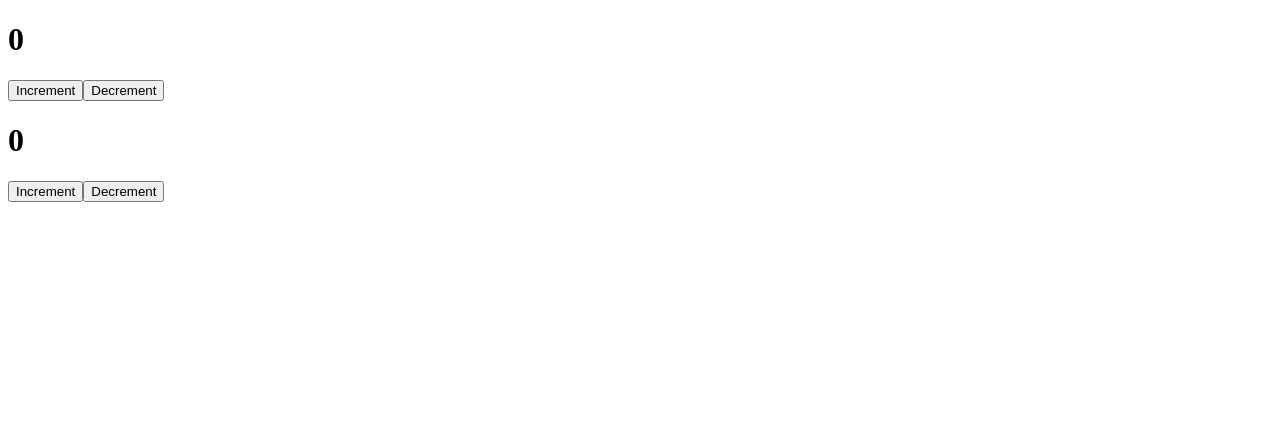
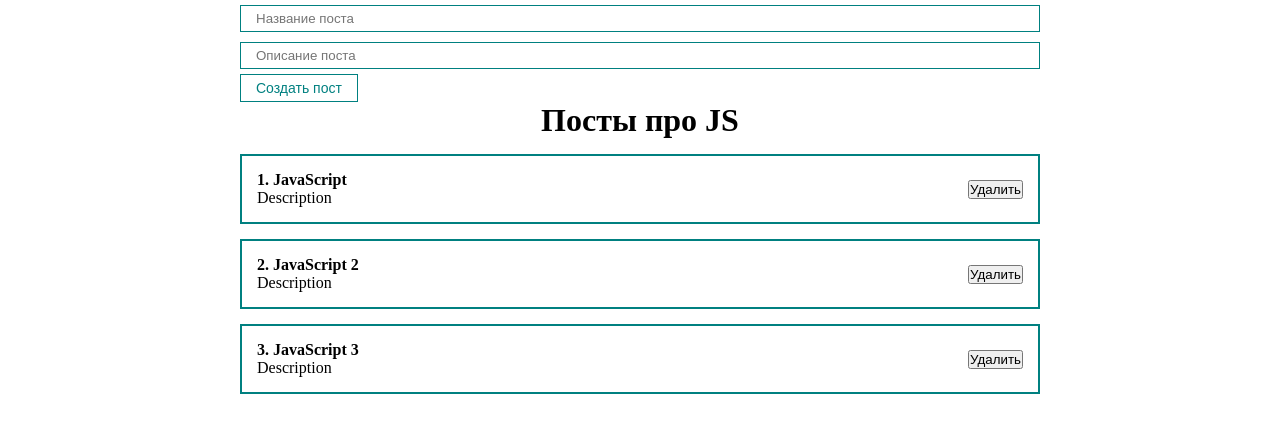
Before and after one commit to meirzhhan/social, a React (Create React App) app: page / in a window 1280 px wide. Shown: the top 432 px of the page. Built offline with nearby package versions, Linux system fonts and the light colour scheme.

Commit message:
props, деструтуризация, управляемый компонент, создание UI библиотеки CSS модули

```diff
--- a/src/App.js
+++ b/src/App.js
@@ -1,14 +1,39 @@
 import React, { useState } from "react";
 import Counter from "./components/Counter";
 import ClassCounter from "./components/ClassCounter";
+import './styles/App.css'
+import PostItem from "./components/PostItem";
+import PostList from "./components/PostList";
+import MyButton from "./components/UI/button/MyButton";
+import MyInput from "./components/UI/input/MyInput";
 
 function App() {
-  const [value, setValue] = useState('txt in input')
+  const [posts, setPosts] = useState([
+    {id: 1, title: 'JavaScript', body: 'Description'},
+    {id: 2, title: 'JavaScript 2', body: 'Description'},
+    {id: 3, title: 'JavaScript 3', body: 'Description'}
+  ])
+  const [title, setTitle] = useState('');
+  const addNewPost = (e) => {
+    e.preventDefault();
+    console.log(title);
+  }
 
   return (
     <div className="App">
-      <Counter/>
-      <ClassCounter/>
+      <form>
+        {/* Управляемы компонент */}
+        <MyInput
+          value={title}
+          onChange={e => setTitle(e.target.value)}
+          type="text"
+          placeholder="Название поста"
+        />
+        <MyInput type="text" placeholder="Описание поста"/>
+        <MyButton onClick={addNewPost}>Создать пост</MyButton>
+      </form>
+      <PostList posts={posts} title={'Посты про JS'}/>
+
     </div>
   );
 }
--- /dev/null
+++ b/src/components/PostItem.jsx
@@ -0,0 +1,20 @@
+import React from 'react';
+
+const PostItem = (props) => {
+
+    return (
+        <div className="post">
+            <div className="post__content">
+                <strong>{props.post.id}. {props.post.title}</strong>
+                <div>
+                    {props.post.body}
+                </div>
+            </div>
+            <div className="post__btns">
+                <button>Удалить</button>
+            </div>
+        </div>
+    );
+};
+
+export default PostItem;
--- /dev/null
+++ b/src/components/PostList.jsx
@@ -0,0 +1,17 @@
+import React from 'react';
+import PostItem from './PostItem';
+
+const PostList = ({posts, title}) => {
+    return (
+        <div>
+            <h1 style={{textAlign: 'center'}}>
+                {title}
+            </h1>
+            {posts.map((post) =>
+                <PostItem post={post} key={post.id}/>
+            )}
+        </div>
+    );
+};
+
+export default PostList;
--- /dev/null
+++ b/src/components/UI/button/MyButton.jsx
@@ -0,0 +1,12 @@
+import React from 'react';
+import classes from './MyButton.module.css'
+
+const MyButton = ({children, ...props}) => {
+    return (
+        <button {...props} className={classes.myBtn}>
+            {children}
+        </button>
+    );
+};
+
+export default MyButton;
--- /dev/null
+++ b/src/components/UI/button/MyButton.module.css
@@ -0,0 +1,8 @@
+.myBtn {
+    padding: 5px 15px;
+    color: teal;
+    font-size: 14px;
+    background: transparent;
+    border: 1px solid teal;
+    cursor: pointer;
+}
--- /dev/null
+++ b/src/components/UI/input/MyInput.jsx
@@ -0,0 +1,10 @@
+import React from 'react';
+import classes from './MyInput.module.css'
+
+const MyInput = (props) => {
+    return (
+        <input className={classes.myInput} {...props}/>
+    );
+};
+
+export default MyInput;
--- /dev/null
+++ b/src/components/UI/input/MyInput.module.css
@@ -0,0 +1,6 @@
+.myInput {
+    width: 100%;
+    padding: 5px 15px;
+    margin: 5px 0;
+    border: 1px solid teal;
+}
--- /dev/null
+++ b/src/styles/App.css
@@ -0,0 +1,23 @@
+* {
+    margin: 0;
+    padding: 0;
+    box-sizing: border-box;
+}
+
+#root {
+    display: flex;
+    justify-content: center;
+}
+
+.App {
+    width: 800px;
+}
+
+.post {
+    display: flex;
+    padding: 15px;
+    border: 2px solid teal;
+    margin-top: 15px;
+    justify-content: space-between;
+    align-items: center;
+}
```
